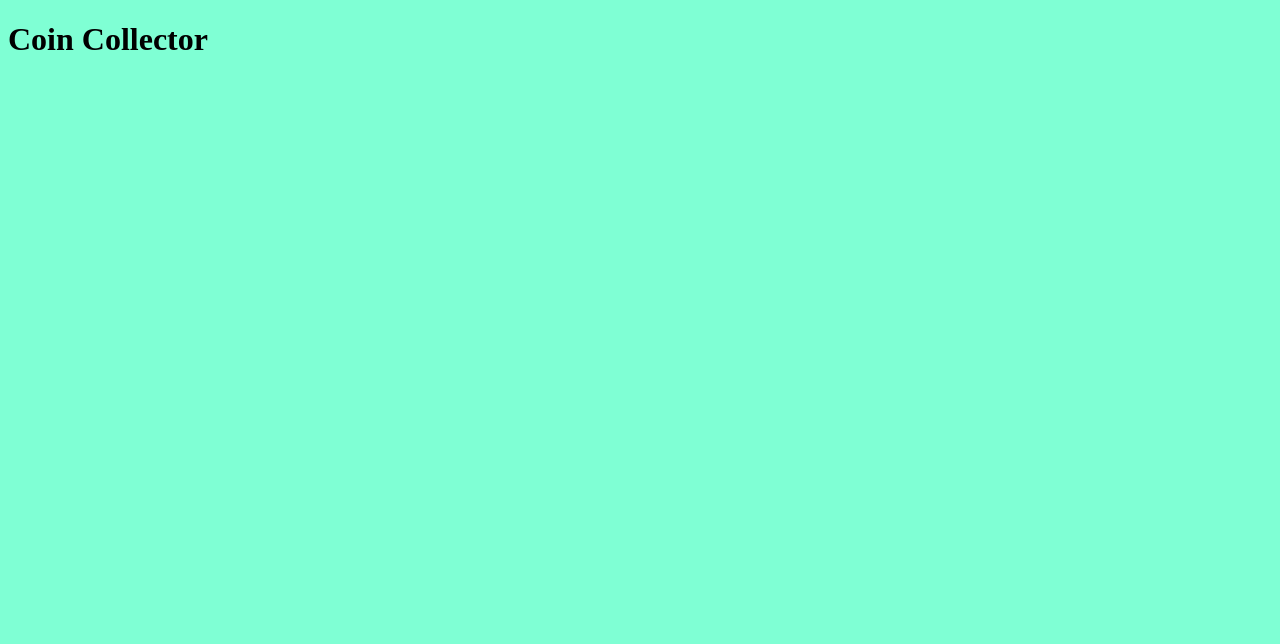
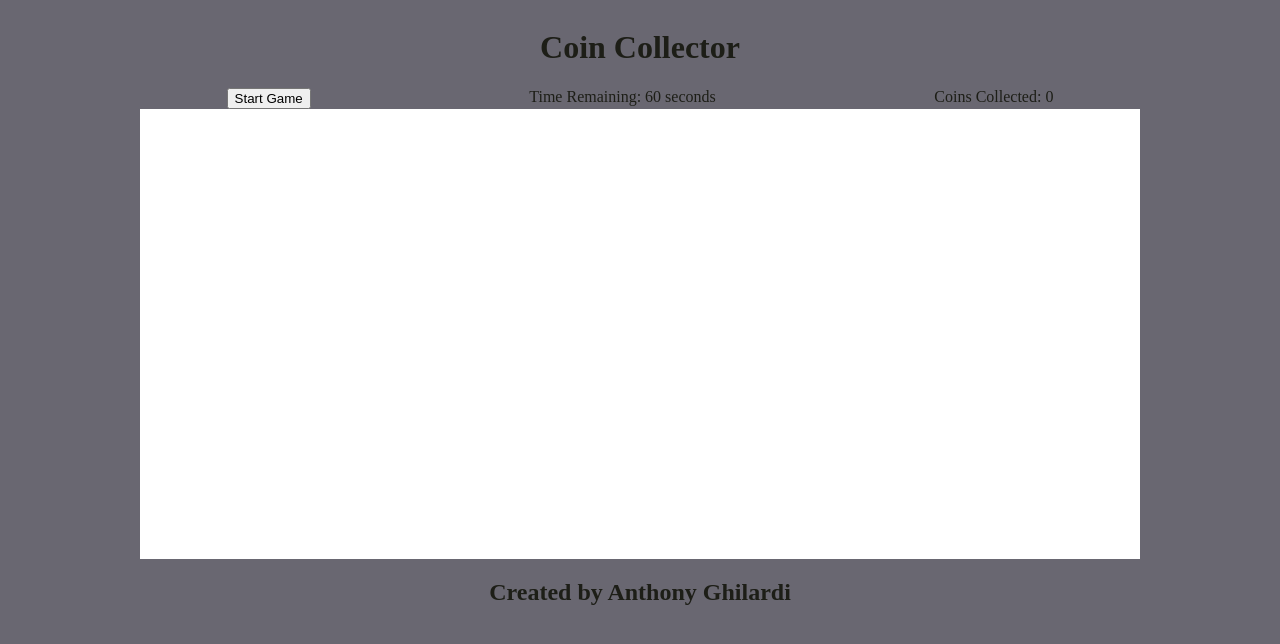
Before and after one commit to Anthony-Ghilardi/Anthony-Ghilardi.github.io, a plain HTML site: page index.html in a window 1280 px wide. Drawn offline with Linux system fonts and the light colour scheme.

Commit message:
Inital placement for MVP

```diff
--- a/index.html
+++ b/index.html
@@ -7,7 +7,30 @@
     <link rel="stylesheet" href="styles.css">
 </head>
 <body>
-    <h1>Coin Collector</h1>
+    <header>
+        <div id="title-container">
+            <h1 id="game-title">Coin Collector</h1>
+        </div>
+            <section id="header-container">
+                    <div>
+                        <button>Start Game</button>
+                    </div>
+                    <div id="timer">
+                        <span>Time Remaining: 60 seconds</span>
+                    </div>
+                    <div id="score-counter">
+                        <span>Coins Collected: 0</span>
+                    </div>
+            </section>
+    </header>
+        <main id="arena-container">
+            <canvas id="arena" width="1000" height="450" ></canvas>
+        </main>
+    <footer>
+        <section id="credits-container">
+            <h2 id="credit-text">Created by Anthony Ghilardi</h2>
+        </section>
+    </footer>
     <script src="app.js"></script>
 </body>
 </html>
--- a/styles.css
+++ b/styles.css
@@ -1,3 +1,31 @@
 body {
-    background-color: aquamarine;
+    background-color: #696771;
 }
+
+#title-container{
+    display: flex;
+    justify-content: center;
+    color: #1d1e17;
+}
+
+#header-container {
+    display: flex;
+    justify-content: center;
+    justify-content: space-evenly;
+    color: #1d1e17;
+}
+
+#arena-container{
+    display: flex;
+    justify-content: center;
+}
+
+#arena{
+    background-color: white;
+}
+
+#credits-container {
+    display: flex;
+    justify-content: center;
+    color: #1d1e17;
+}
```
